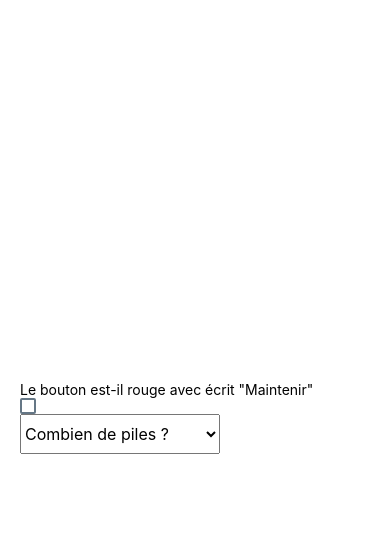
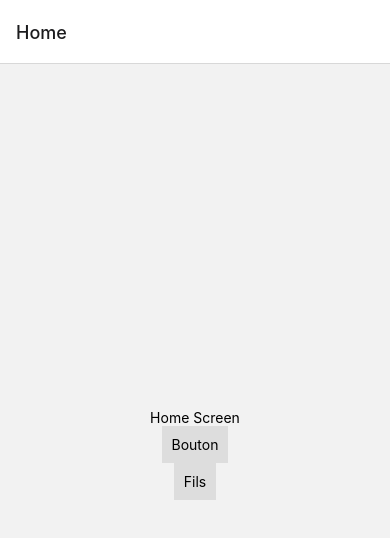
Before and after one commit to nat730/KeepTalking-reactnative, a React Native app: screen / in a window 390 px wide. Shown: the top 538 px of the page. Built offline with nearby package versions, Linux system fonts and the light colour scheme.

Commit message:
2024-01-09 - 3 fils fini

```diff
--- a/App.js
+++ b/App.js
@@ -1,107 +1,22 @@
-import React, { useState } from 'react';
-import { StyleSheet, View, Text, Picker } from 'react-native';
-import { CheckBox } from 'react-native-web';
+import * as React from 'react';
+import { NavigationContainer } from '@react-navigation/native';
+import { createNativeStackNavigator } from '@react-navigation/native-stack';
+import Button from './router/Button';
+import Home from './router/Home';
+import Fil from './router/Fil';
 
-export default function App() {
-  const [isChecked, setIsChecked] = useState(false);
-  const [batteryNumber, setBatteryNumber] = useState();
-  const [color, setColor] = useState();
+const Stack = createNativeStackNavigator();
 
-  const handleCheckboxChange = () => {
-    setIsChecked(!isChecked);
-  };
-
-  const showButton = isChecked || (!isChecked && (batteryNumber === '1+' || batteryNumber === '2+'));
-  const showColorStrip = !isChecked && (batteryNumber === '0' || batteryNumber === 'other');
-  const showColorPicker = showColorStrip && color === undefined;
-
+function App() {
   return (
-    <View style={styles.container}>
-      <View style={styles.column}>
-        <Text>Le bouton est-il rouge avec écrit "Maintenir"</Text>
-        <CheckBox value={isChecked} onValueChange={handleCheckboxChange} />
-
-        {!isChecked && (
-          <Picker
-            selectedValue={batteryNumber}
-            style={styles.dropdown}
-            onValueChange={(label) => setBatteryNumber(label)}
-          >
-            <Picker.Item label="Combien de piles ?" value="NumberBattery" />
-            <Picker.Item label="0" value="0" />
-            <Picker.Item label="1 pile ou + et bouton marquer explosé" value="1+" />
-            <Picker.Item label="2 ou + et indicateur allumé avec les lettres FRK" value="2+" />
-            <Picker.Item label="autre" value="other" />
-          </Picker>
-        )}
-
-        {showButton && (
-          <View style={styles.title}>
-            <Text>Cliquer sur le bouton</Text>
-          </View>
-        )}
-
-        {showColorStrip && (
-          <View style={styles.title}>
-            <Text>Rester appuyer sur le bouton et relâcher lorsque le compte à rebours affiche un : </Text>
-          </View>
-        )}
-
-        {showColorPicker && (
-          <Picker
-            selectedValue={color}
-            style={styles.dropdown}
-            onValueChange={(label) => setColor(label)}
-          >
-            <Picker.Item label="De quelle couleur est la bande ?" value="whatsColor" />
-            <Picker.Item label="Bleu" value="blue" />
-            <Picker.Item label="Jaune" value="yellow" />
-            <Picker.Item label="Autre" value="other" />
-          </Picker>
-        )}
-
-        {color === 'blue' && (
-          <View style={styles.title}>
-            <Text>4 à n'importe quelle position.</Text>
-          </View>
-        )}
-
-        {color === 'yellow' && (
-          <View style={styles.title}>
-            <Text>5 à n'importe quelle position.</Text>
-          </View>
-        )}
-
-        {color === 'other' && (
-          <View style={styles.title}>
-            <Text>1 à n'importe quelle position.</Text>
-          </View>
-        )}
-      </View>
-    </View>
+    <NavigationContainer>
+      <Stack.Navigator>
+      <Stack.Screen name="Home" component={Home} />
+        <Stack.Screen name="Button" component={Button} />
+        <Stack.Screen name="Fil" component={Fil} />
+      </Stack.Navigator>
+    </NavigationContainer>
   );
 }
 
-const styles = StyleSheet.create({
-  container: {
-    flex: 1,
-    flexDirection: 'row',
-    backgroundColor: '#fff',
-    alignItems: 'center',
-    justifyContent: 'space-around',
-    paddingHorizontal: 20,
-  },
-  column: {
-    flex: 1,
-  },
-  title: {
-    fontSize: 24,
-    fontWeight: 'bold',
-    marginBottom: 10,
-  },
-  dropdown: {
-    height: 40,
-    width: 200,
-    marginBottom: 10,
-  },
-});
+export default App;
--- /dev/null
+++ b/router/Button.js
@@ -0,0 +1,107 @@
+import React, { useState } from 'react';
+import { StyleSheet, View, Text, Picker } from 'react-native';
+import { CheckBox } from 'react-native-web';
+
+export default function Button() {
+  const [isChecked, setIsChecked] = useState(false);
+  const [batteryNumber, setBatteryNumber] = useState();
+  const [color, setColor] = useState();
+
+  const handleCheckboxChange = () => {
+    setIsChecked(!isChecked);
+  };
+
+  const showButton = isChecked || (!isChecked && (batteryNumber === '1+' || batteryNumber === '2+'));
+  const showColorStrip = !isChecked && (batteryNumber === '0' || batteryNumber === 'other');
+  const showColorPicker = showColorStrip && color === undefined;
+
+  return (
+      <View style={styles.container}>
+        <View style={styles.column}>
+          <Text>Le bouton est-il rouge avec écrit "Maintenir"</Text>
+          <CheckBox value={isChecked} onValueChange={handleCheckboxChange} />
+
+          {!isChecked && (
+            <Picker
+              selectedValue={batteryNumber}
+              style={styles.dropdown}
+              onValueChange={(label) => setBatteryNumber(label)}
+            >
+              <Picker.Item label="Combien de piles ?" value="NumberBattery" />
+              <Picker.Item label="0" value="0" />
+              <Picker.Item label="1 pile ou + et bouton marquer explosé" value="1+" />
+              <Picker.Item label="2 ou + et indicateur allumé avec les lettres FRK" value="2+" />
+              <Picker.Item label="autre" value="other" />
+            </Picker>
+          )}
+
+          {showButton && (
+            <View style={styles.title}>
+              <Text>Cliquer sur le bouton</Text>
+            </View>
+          )}
+
+          {showColorStrip && (
+            <View style={styles.title}>
+              <Text>Rester appuyer sur le bouton et relâcher lorsque le compte à rebours affiche un : </Text>
+            </View>
+          )}
+
+          {showColorPicker && (
+            <Picker
+              selectedValue={color}
+              style={styles.dropdown}
+              onValueChange={(label) => setColor(label)}
+            >
+              <Picker.Item label="De quelle couleur est la bande ?" value="whatsColor" />
+              <Picker.Item label="Bleu" value="blue" />
+              <Picker.Item label="Jaune" value="yellow" />
+              <Picker.Item label="Autre" value="other" />
+            </Picker>
+          )}
+
+          {color === 'blue' && (
+            <View style={styles.title}>
+              <Text>4 à n'importe quelle position.</Text>
+            </View>
+          )}
+
+          {color === 'yellow' && (
+            <View style={styles.title}>
+              <Text>5 à n'importe quelle position.</Text>
+            </View>
+          )}
+
+          {color === 'other' && (
+            <View style={styles.title}>
+              <Text>1 à n'importe quelle position.</Text>
+            </View>
+          )}
+        </View>
+      </View>
+  );
+}
+
+const styles = StyleSheet.create({
+  container: {
+    flex: 1,
+    flexDirection: 'row',
+    backgroundColor: '#fff',
+    alignItems: 'center',
+    justifyContent: 'space-around',
+    paddingHorizontal: 20,
+  },
+  column: {
+    flex: 1,
+  },
+  title: {
+    fontSize: 24,
+    fontWeight: 'bold',
+    marginBottom: 10,
+  },
+  dropdown: {
+    height: 40,
+    width: 200,
+    marginBottom: 10,
+  },
+});
--- /dev/null
+++ b/router/Fil.js
@@ -0,0 +1,86 @@
+import React, { useState } from 'react';
+import { StyleSheet, View, Text, Picker } from 'react-native';
+import { CheckBox } from 'react-native-web';
+
+export default function Fil() {
+    const [redIsChecked, setRedIsChecked] = useState(true);
+    const [blueIsChecked, setBlueIsChecked] = useState(true);
+    const [filNumber, setFilNumber] = useState();
+
+    const handleCheckboxRedChange = () => {
+        setRedIsChecked(!redIsChecked);
+    };
+
+    const handleCheckboxBlueChange = () => {
+        setBlueIsChecked(!blueIsChecked);
+    };
+
+    return (
+        <View style={styles.container}>
+            <Picker
+                selectedValue={filNumber}
+                style={styles.dropdown}
+                onValueChange={(label) => setFilNumber(label)}
+            >
+                <Picker.Item label="Combien de fil ?" value="NumberFil" />
+                <Picker.Item label="3" value="3" />
+                <Picker.Item label="4" value="4" />
+                <Picker.Item label="5" value="5" />
+                <Picker.Item label="6" value="6" />
+            </Picker>
+
+            {filNumber === '3' && (
+                <View style={styles.title}>
+                    <Text>y a t-il un fil rouge ? </Text>
+                    <CheckBox value={redIsChecked} onValueChange={handleCheckboxRedChange} />
+                </View>
+            )}
+
+            {!redIsChecked && (
+                <View style={styles.title}>
+                    <Text>couper le 2nd fil </Text>
+                </View>
+            )}
+
+            {filNumber === '3' && redIsChecked && (
+                <View style={styles.title}>
+                    <Text>y a t-il PLUSIEURS fils bleu ? </Text>
+                    <CheckBox value={blueIsChecked} onValueChange={handleCheckboxBlueChange} />
+                </View>
+            )}
+
+            {filNumber === '3' && redIsChecked && blueIsChecked && (
+                <View style={styles.title}>
+                    <Text>couper le dernier fil bleu </Text>
+                </View>
+            )}
+
+            {filNumber === '3' && redIsChecked && !blueIsChecked && (
+                <View style={styles.title}>
+                    <Text>couper le dernier fil </Text>
+                </View>
+            )}
+        </View>
+    );
+}
+
+const styles = StyleSheet.create({
+    container: {
+        flex: 1,
+        flexDirection: 'row',
+        backgroundColor: '#fff',
+        alignItems: 'center',
+        justifyContent: 'space-around',
+        paddingHorizontal: 20,
+    },
+    title: {
+        fontSize: 24,
+        fontWeight: 'bold',
+        marginBottom: 10,
+    },
+    dropdown: {
+        height: 40,
+        width: 200,
+        marginBottom: 10,
+    },
+});
--- /dev/null
+++ b/router/Home.js
@@ -0,0 +1,28 @@
+    import * as React from 'react';
+    import { StyleSheet,View, Text, TouchableOpacity } from 'react-native';
+
+    export default function Home({ navigation }) {
+    return (
+        <View style={styles.container}>
+        <Text>Home Screen</Text>
+        <TouchableOpacity style={styles.button} onPress={() => navigation.navigate('Button')}>
+            <Text>Bouton</Text>
+        </TouchableOpacity>
+        <TouchableOpacity style={styles.button} onPress={() => navigation.navigate('Fil')}>
+            <Text>Fils</Text>
+        </TouchableOpacity>
+        </View>
+    );
+    }
+
+    const styles = StyleSheet.create({
+        button: {
+        alignItems: 'center',
+        backgroundColor: '#DDDDDD',
+        padding: 10,
+        },
+        container: {
+            flex: 1,
+            alignItems: 'center',
+            justifyContent: 'center' }
+    });
```
Also changed, not shown: package.json (+7 -3 lines), 1 other file (tests, documents, lock files or other folders).
